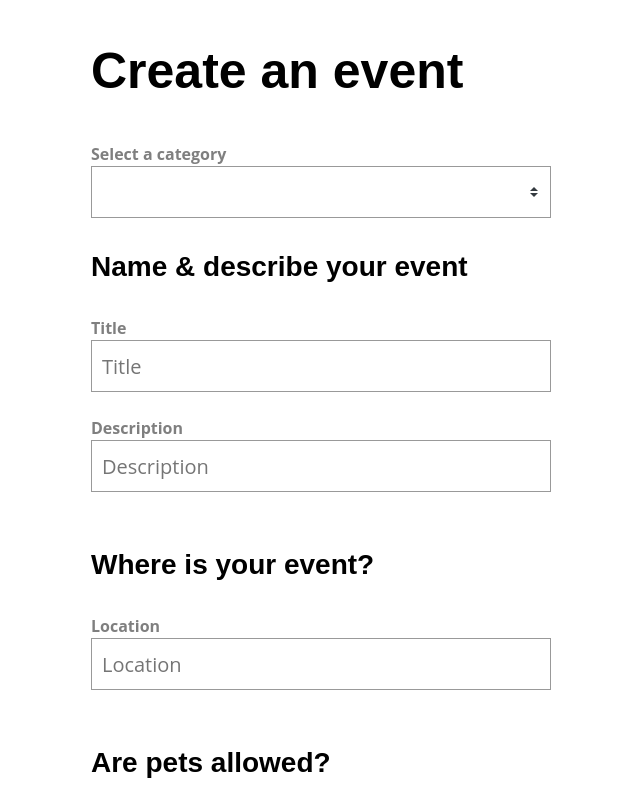
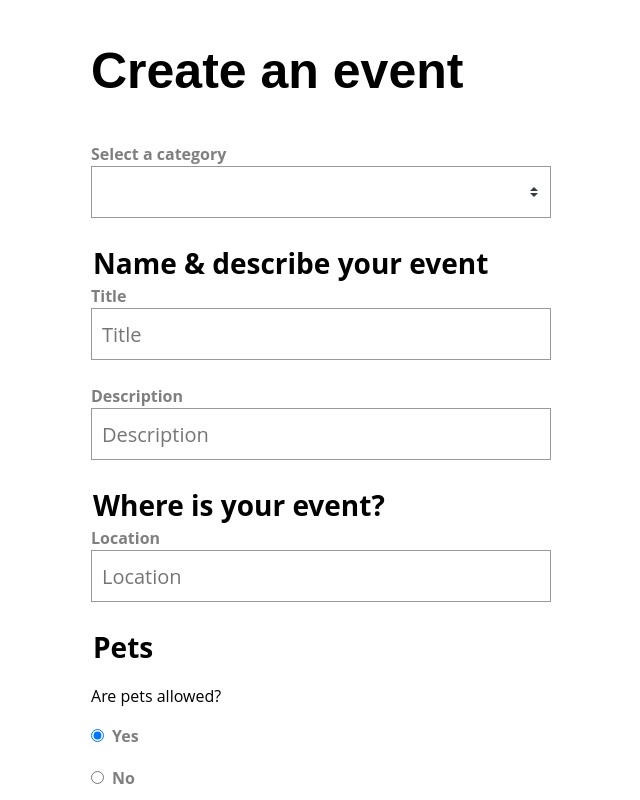
Before and after one commit to kjkorea-dev/learning_vuemastery_vue3-forms, a Vue app: page / in a window 1280 px wide. Shown: the top 800 px of the page, without its empty margins (319-959 px from the left). Built offline with nearby package versions, Linux system fonts and the light colour scheme.

Commit message:
Basic a11y : use fieldset and legend

```diff
--- a/src/components/BaseRadio.vue
+++ b/src/components/BaseRadio.vue
@@ -5,6 +5,7 @@
     :value="value"
     @change="$emit('update:modelValue', value)"
     v-bind="$attrs"
+    class="field"
   />
   <label v-if="label">{{ label }}</label>
 </template>
--- a/src/components/BaseSelect.vue
+++ b/src/components/BaseSelect.vue
@@ -8,6 +8,7 @@
         $emit('update:modelValue', $event.target.value)
       },
     }"
+    class="field"
   >
     <!--
       :v-bind="$attrs"
--- a/src/views/SimpleForm.vue
+++ b/src/views/SimpleForm.vue
@@ -8,18 +8,26 @@
         label="Select a category"
       />
 
-      <h3>Name & describe your event</h3>
+      <fieldset>
+        <legend>Name & describe your event</legend>
 
         <BaseInput v-model="event.title" label="Title" type="text" />
 
-      <BaseInput v-model="event.description" label="Description" type="text" />
+        <BaseInput
+          v-model="event.description"
+          label="Description"
+          type="text"
+        />
+      </fieldset>
 
-      <h3>Where is your event?</h3>
+      <fieldset>
+        <legend>Where is your event?</legend>
+        <BaseInput v-model="event.location" label="Location" type="text" />
+      </fieldset>
 
-      <BaseInput v-model="event.location" label="Location" type="text" />
-
-      <h3>Are pets allowed?</h3>
-
+      <fieldset>
+        <legend>Pets</legend>
+        <p>Are pets allowed?</p>
         <div>
           <BaseRadioGroup
             v-model="event.pets"
@@ -28,8 +36,10 @@
             vertical
           />
         </div>
+      </fieldset>
 
-      <h3>Extras</h3>
+      <fieldset>
+        <legend>Extras</legend>
         <div>
           <BaseCheckbox v-model="event.extras.catering" label="Catering" />
         </div>
@@ -37,6 +47,7 @@
         <div>
           <BaseCheckbox v-model="event.extras.music" label="Live music" />
         </div>
+      </fieldset>
 
       <pre>{{ event }}</pre>
 
@@ -96,3 +107,15 @@
   },
 }
 </script>
+<style scoped>
+fieldset {
+  border: 0;
+  margin: 0;
+  padding: 0;
+}
+legend {
+  font-size: 28px;
+  font-weight: 700;
+  margin-top: 20px;
+}
+</style>
```
Lines whose indentation alone changed are shown as unchanged.
